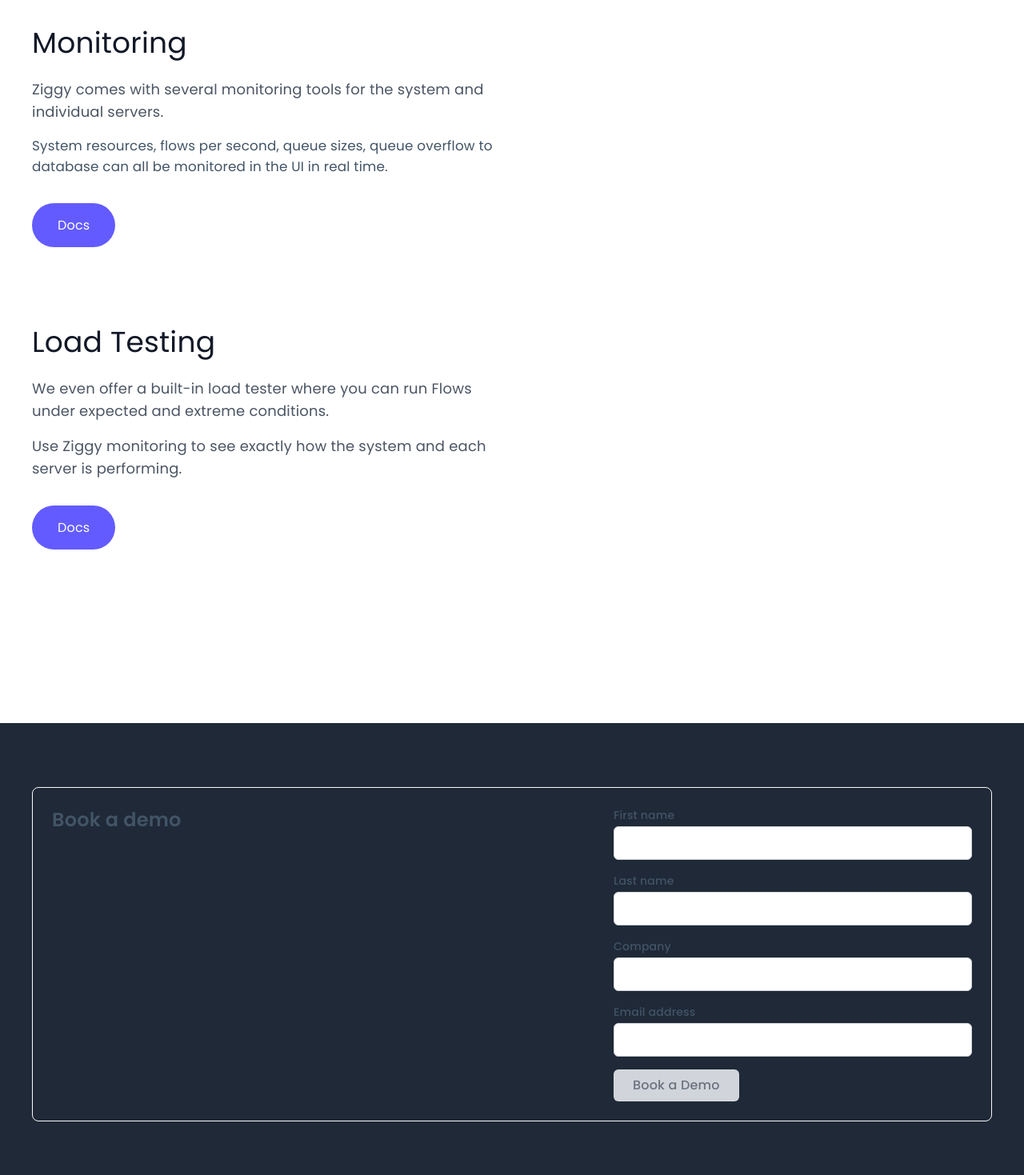
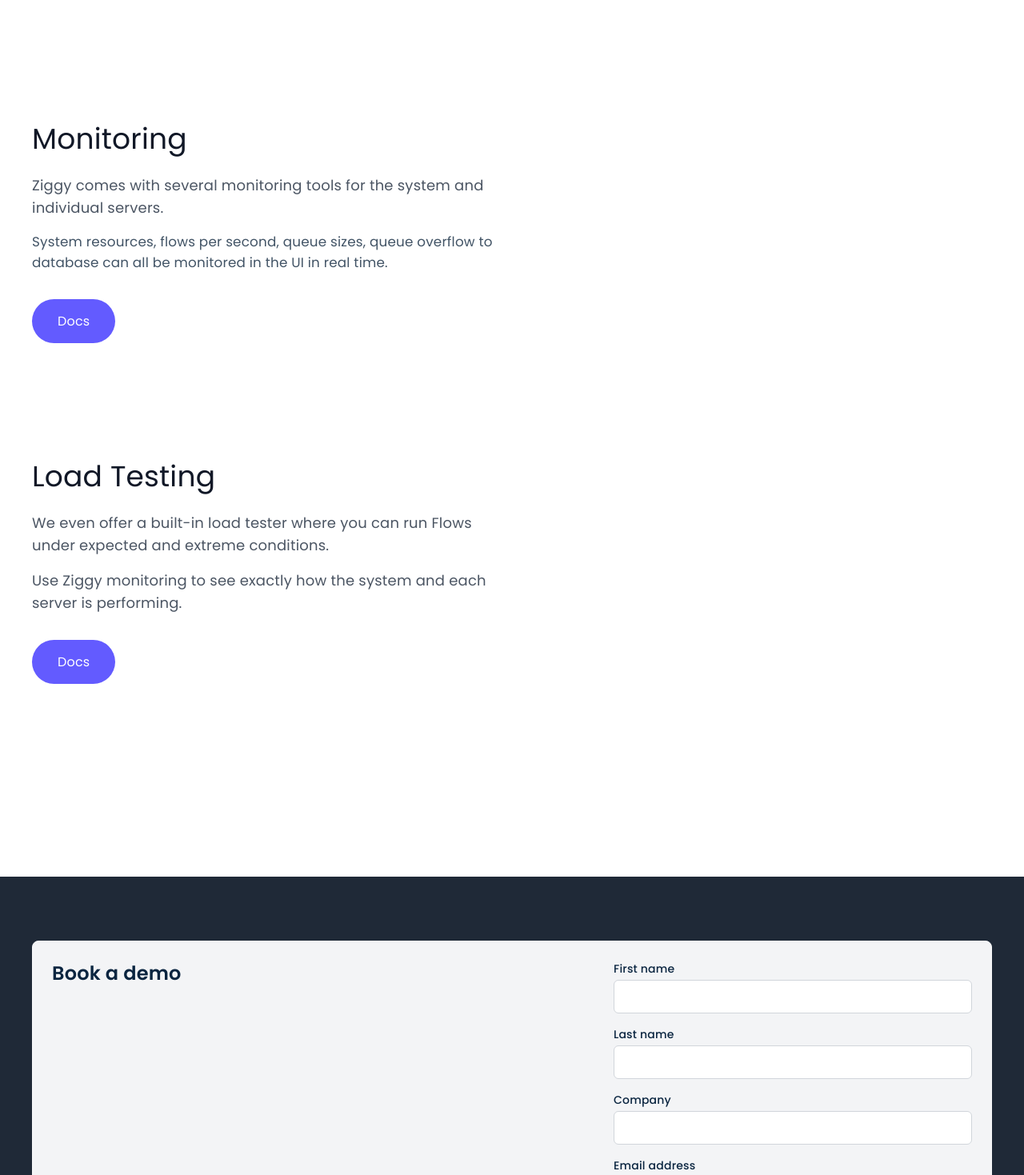
Before and after one commit to fmay/ziggy-site-new, a Next.js app: page /cluster in a window 1280 px wide. Shown: the part 2120-3589 px from the top of the page at 80% size. Built offline with nearby package versions, Linux system fonts and the light colour scheme.

Commit message:
cluster 0.6

```diff
--- a/src/app/(forms)/QuickBookDemo.module.scss
+++ b/src/app/(forms)/QuickBookDemo.module.scss
@@ -2,6 +2,14 @@
   @apply flex flex-row justify-between
    border-gray-50
   border rounded-lg p-6 items-start relative z-50;
+}
+
+.bgDark {
+  @apply bg-gray-100 text-dark-text;
+}
+
+.bgLight {
+  @apply border-gray-700 text-white;
 }
 
 .heading {
--- a/src/app/(forms)/QuickBookDemo.tsx
+++ b/src/app/(forms)/QuickBookDemo.tsx
@@ -15,7 +15,7 @@
   email: string
 }
 
-const QuickBookDemo: FC<QuickBookDemoProps> = ({background='dark'}) => {
+const QuickBookDemo: FC<QuickBookDemoProps> = ({ background = 'dark' }) => {
   const [formData, setFormData] = useState<FormData>({
     firstName: '',
     lastName: '',
@@ -48,7 +48,7 @@
   }
 
   return (
-    <div className={styles.container}>
+    <div className={`${styles.container} ${background === 'dark' ? styles.bgDark : styles.bgLight}`}>
       <div className={styles.heading}>
         <h2>Book a demo</h2>
       </div>
--- a/src/components/ui/scroll-pairs/ScrollContentImagePairs.module.scss
+++ b/src/components/ui/scroll-pairs/ScrollContentImagePairs.module.scss
@@ -15,12 +15,12 @@
 
 // Adjust this value to nudge the first image
 .imageContainerScrolling {
-  @apply absolute top-[-33vh];
+  @apply absolute top-[-28vh];
 }
 
 // Adjust this value for the spacing
 .contentItem {
-  @apply min-h-[39vh] flex items-center;
+  @apply min-h-[45vh] flex items-center;
 }
 
 .leftColumn {
```
